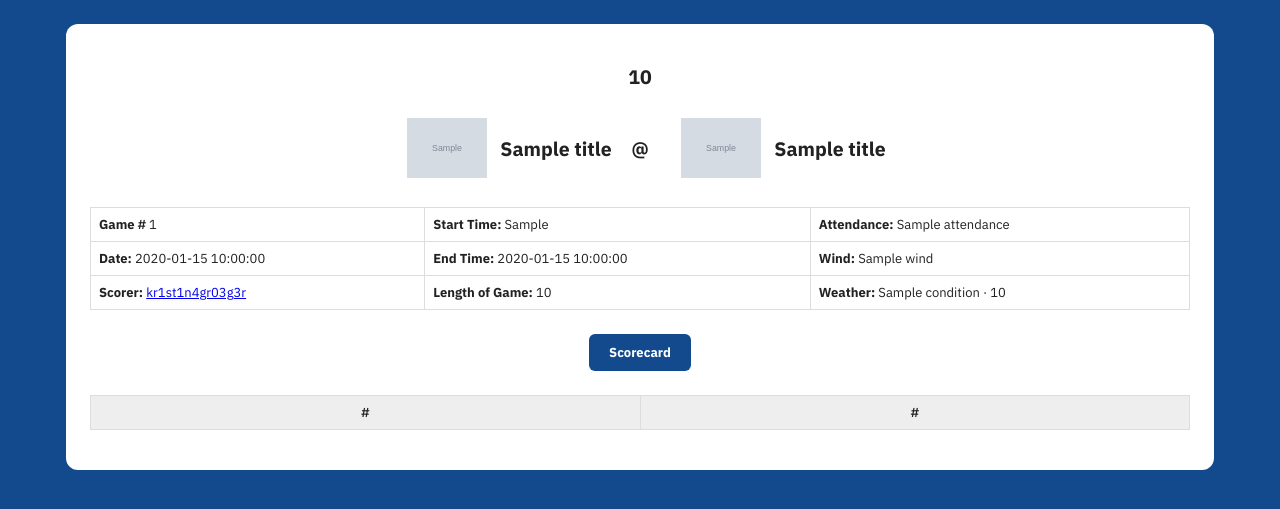
After one commit to kr1st1n4gr03g3r/base-boys-club, a Python web app: template templates/home.html in a window 1280 px wide. The commit adds this page. Shown: the top 509 px of the page. Run offline with Jinja, Linux system fonts and the light colour scheme; the template is opened without the code that fills it: most values are stand-ins (such as "Sample title", 1, 10 or a date in 2020); grey boxes marked "Sample" are stand-in pictures; lists and menus that the app fills with data are empty.

Commit message:
Refactor HTML report generation to support multiple templates and add navigation buttons; create separate game header partial

```diff
--- a/html_report.py
+++ b/html_report.py
@@ -13,8 +13,8 @@ env = Environment(
 )
 
 
-def write_jinja_html_report(context, html_file):
-    template = env.get_template("scorecard.html")
+def write_jinja_html_report(context, html_file, template_name="scorecard.html"):
+    template = env.get_template(template_name)
     html = template.render(context)
     html_path = Path(html_file)
     html_path.write_text(html, encoding="utf-8")
--- a/styles/main.css
+++ b/styles/main.css
@@ -78,6 +78,28 @@ span.bold {
   font-weight: 700;
 }
 
+.nav-buttons {
+  display: flex;
+  gap: 12px;
+  justify-content: center;
+  margin: 24px 0;
+}
+
+.nav-button {
+  display: inline-block;
+  padding: 10px 20px;
+  border-radius: 6px;
+  background: #134a8e;
+  color: #fff;
+  text-decoration: none;
+  font-weight: 700;
+  font-family: inherit;
+}
+
+.nav-button:hover {
+  opacity: 0.85;
+}
+
 tr.balls {
   padding-top: 2px;
 }
--- /dev/null
+++ b/templates/home.html
@@ -0,0 +1,27 @@
+<!DOCTYPE html>
+<html lang="en">
+
+<head>
+    <meta charset="utf-8">
+    <title>⚾️ Base Boys Club</title>
+    <link rel="stylesheet" href="../styles/main.css">
+</head>
+
+<body>
+    <main id="game-report" class="report">
+        {% include 'partials/game_header.html' %}
+        <nav class="nav-buttons">
+            <a class="nav-button" href="{{ scorecard_filename }}">Scorecard</a>
+        </nav>
+        <section id="lineup-stats">
+            <table>
+                <tr>
+                    <th>#</th>
+                    <th>#</th>
+                </tr>
+            </table>
+        </section>
+    </main>
+</body>
+
+</html>
--- /dev/null
+++ b/templates/partials/game_header.html
@@ -0,0 +1,37 @@
+<section class="report-content">
+    <header class="game-header">
+        <h1 class="final-score">{{ game.final_score }}</h1>
+        <div class="team-info">
+
+            <div class="team-away">
+                <img class="team-logo" src="{{ title.away_logo }}" alt="{{ title.away_name }} logo" width="80">
+                <h2>{{ title.away_name }}</h2>
+            </div>
+            <h1 class="at">@</h1>
+            <div class="team-home">
+                <img class="team-logo" src="{{ title.home_logo }}" alt="{{ title.home_name }} logo" width="80">
+                <h2>{{ title.home_name }}</h2>
+            </div>
+        </div>
+    </header>
+</section>
+<section>
+    <table>
+        <tr>
+            <td><span class="bold">Game # </span>{{ game.game_number }}</td>
+            <td><span class="bold">Start Time: </span> {{ game.game_first_pitch }}</td>
+            <td><span class="bold">Attendance: </span> {{game.attendance}} </td>
+        </tr>
+        <tr>
+            <td><span class="bold">Date: </span> {{ game.date }}</td>
+            <td><span class="bold">End Time: </span>{{game.game_end_time}}</td>
+            <td><span class="bold">Wind: </span>{{ weather.wind }}</td>
+        </tr>
+        <tr>
+            <td><span class="bold">Scorer:</span> <a
+                    href="https://github.com/kr1st1n4gr03g3r">kr1st1n4gr03g3r</a></td>
+            <td><span class="bold">Length of Game: </span>{{game.game_duration}}</td>
+            <td><span class="bold">Weather: </span>{{ weather.condition }} · {{ weather.temp }}</td>
+        </tr>
+    </table>
+</section>
```
Also changed, not shown: import_data.py (+12 -4 lines), templates/scorecard.html (+2 -38 lines).
